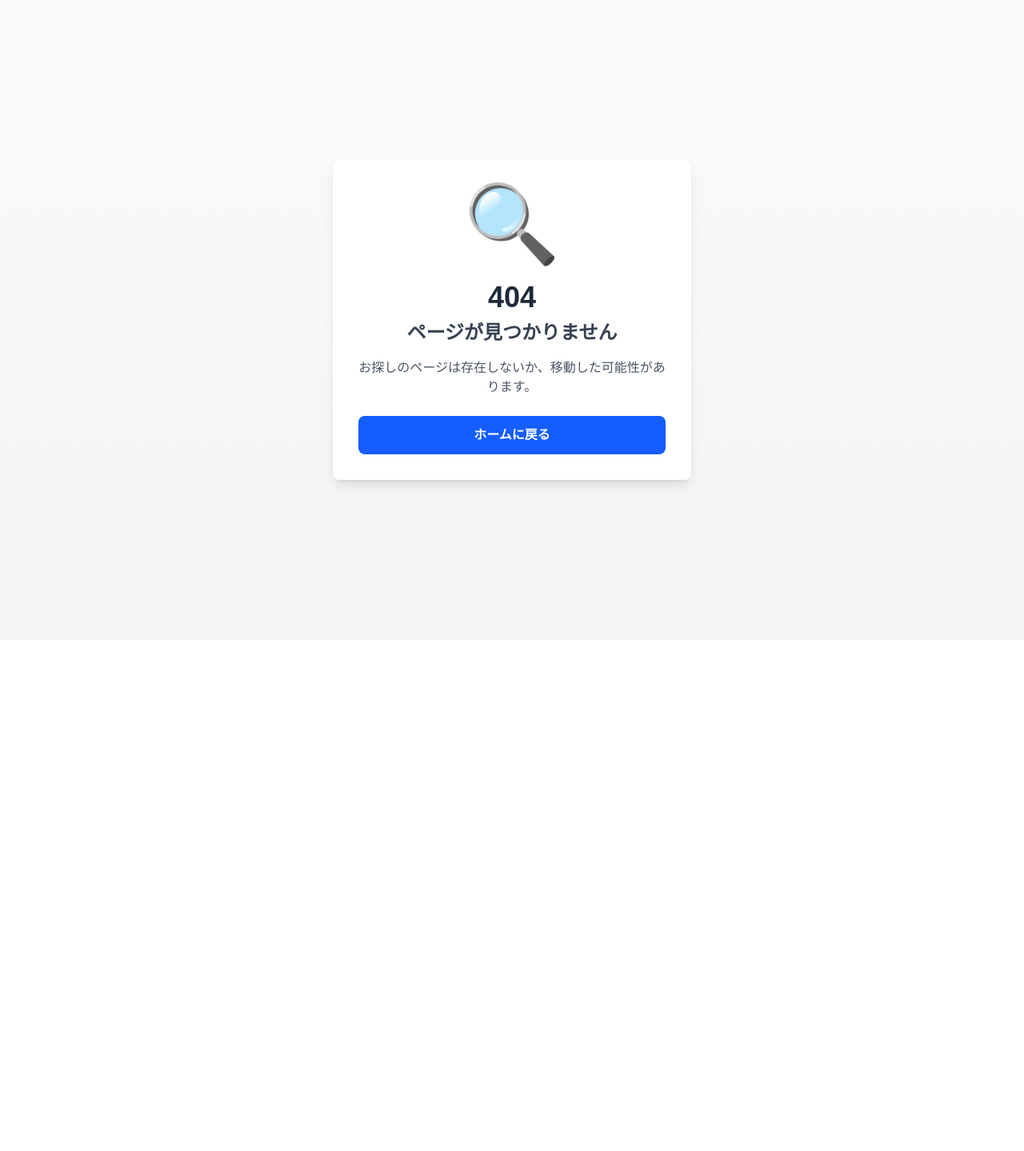
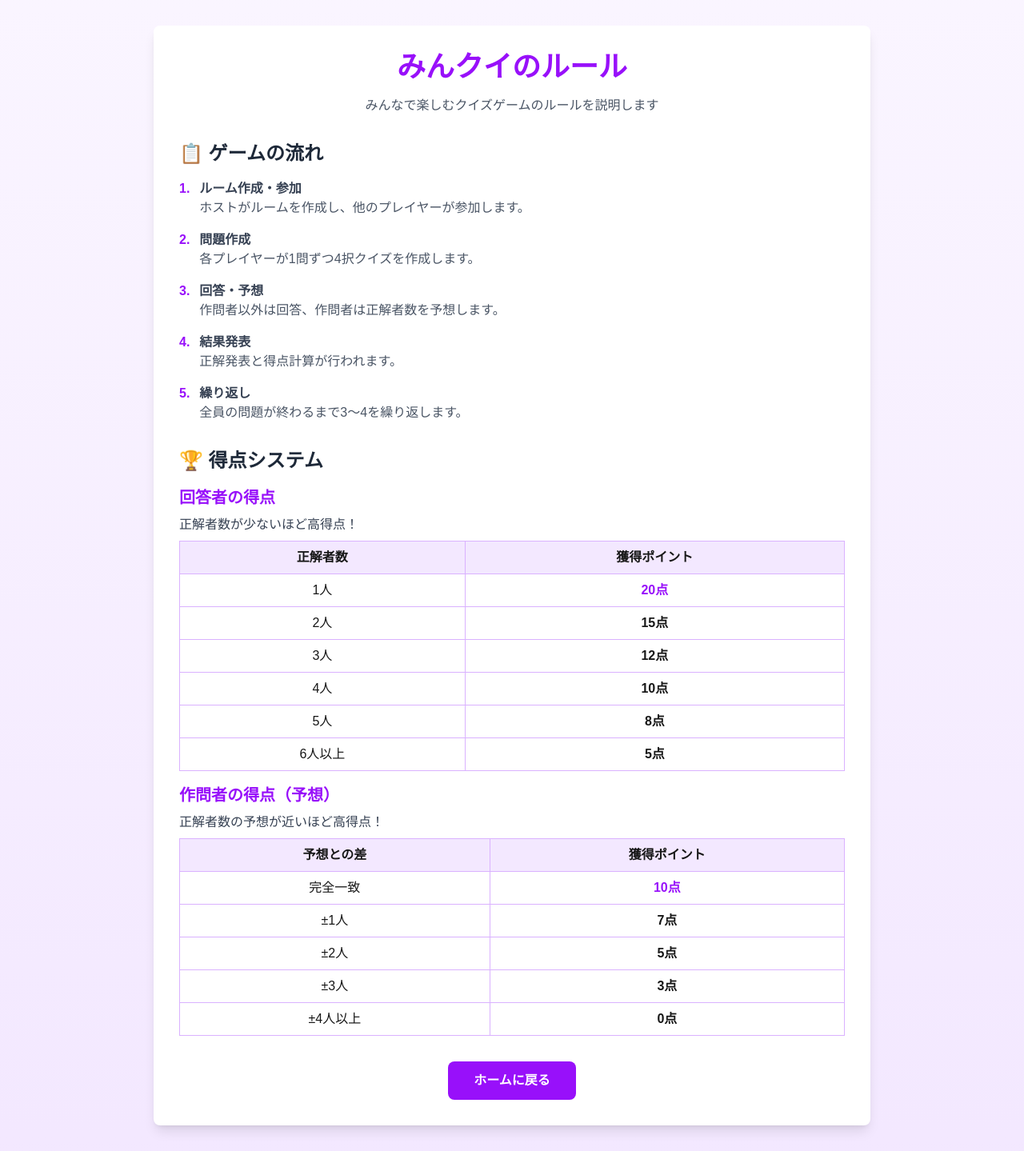
Before and after one commit to k-mysa6505/minna-de-quiz, a Next.js app: page /rules in a window 1280 px wide. Before the commit this address had no page. Shown: the whole page at 80% size. Before the commit the page ends 800 px from the top, so only its background shows below. Built offline with nearby package versions, Linux system fonts and the light colour scheme.

Commit message:
feat: ルール説明画面

```diff
--- /dev/null
+++ b/app/rules/page.tsx
@@ -0,0 +1,170 @@
+// app/rules/page.tsx
+// ルール説明ページ（オプション）
+'use client';
+
+import { useRouter } from 'next/navigation';
+
+export default function RulesPage() {
+  const router = useRouter();
+
+  return (
+    <main className="min-h-screen bg-gradient-to-b from-purple-50 to-purple-100 p-8">
+      <div className="max-w-4xl mx-auto bg-white rounded-lg shadow-lg p-8 space-y-8">
+        {/* タイトル */}
+        <div className="text-center">
+          <h1 className="text-4xl font-bold text-purple-600 mb-4">
+            みんクイのルール
+          </h1>
+          <p className="text-gray-600">
+            みんなで楽しむクイズゲームのルールを説明します
+          </p>
+        </div>
+
+        {/* ゲームの流れ */}
+        <section>
+          <h2 className="text-2xl font-bold text-gray-800 mb-4">
+            📋 ゲームの流れ
+          </h2>
+          <ol className="space-y-4 text-gray-700">
+            <li className="flex">
+              <span className="font-bold text-purple-600 mr-3">1.</span>
+              <div>
+                <strong>ルーム作成・参加</strong>
+                <p className="text-gray-600">ホストがルームを作成し、他のプレイヤーが参加します。</p>
+              </div>
+            </li>
+            <li className="flex">
+              <span className="font-bold text-purple-600 mr-3">2.</span>
+              <div>
+                <strong>問題作成</strong>
+                <p className="text-gray-600">各プレイヤーが1問ずつ4択クイズを作成します。</p>
+              </div>
+            </li>
+            <li className="flex">
+              <span className="font-bold text-purple-600 mr-3">3.</span>
+              <div>
+                <strong>回答・予想</strong>
+                <p className="text-gray-600">作問者以外は回答、作問者は正解者数を予想します。</p>
+              </div>
+            </li>
+            <li className="flex">
+              <span className="font-bold text-purple-600 mr-3">4.</span>
+              <div>
+                <strong>結果発表</strong>
+                <p className="text-gray-600">正解発表と得点計算が行われます。</p>
+              </div>
+            </li>
+            <li className="flex">
+              <span className="font-bold text-purple-600 mr-3">5.</span>
+              <div>
+                <strong>繰り返し</strong>
+                <p className="text-gray-600">全員の問題が終わるまで3〜4を繰り返します。</p>
+              </div>
+            </li>
+          </ol>
+        </section>
+
+        {/* 得点システム */}
+        <section>
+          <h2 className="text-2xl font-bold text-gray-800 mb-4">
+            🏆 得点システム
+          </h2>
+
+          <div className="space-y-4">
+            <div>
+              <h3 className="text-xl font-bold text-purple-600 mb-2">
+                回答者の得点
+              </h3>
+              <p className="text-gray-700 mb-2">
+                正解者数が少ないほど高得点！
+              </p>
+              <table className="w-full border-collapse">
+                <thead>
+                  <tr className="bg-purple-100">
+                    <th className="border border-purple-300 px-4 py-2">正解者数</th>
+                    <th className="border border-purple-300 px-4 py-2">獲得ポイント</th>
+                  </tr>
+                </thead>
+                <tbody>
+                  <tr>
+                    <td className="border border-purple-300 px-4 py-2 text-center">1人</td>
+                    <td className="border border-purple-300 px-4 py-2 text-center font-bold text-purple-600">20点</td>
+                  </tr>
+                  <tr>
+                    <td className="border border-purple-300 px-4 py-2 text-center">2人</td>
+                    <td className="border border-purple-300 px-4 py-2 text-center font-bold">15点</td>
+                  </tr>
+                  <tr>
+                    <td className="border border-purple-300 px-4 py-2 text-center">3人</td>
+                    <td className="border border-purple-300 px-4 py-2 text-center font-bold">12点</td>
+                  </tr>
+                  <tr>
+                    <td className="border border-purple-300 px-4 py-2 text-center">4人</td>
+                    <td className="border border-purple-300 px-4 py-2 text-center font-bold">10点</td>
+                  </tr>
+                  <tr>
+                    <td className="border border-purple-300 px-4 py-2 text-center">5人</td>
+                    <td className="border border-purple-300 px-4 py-2 text-center font-bold">8点</td>
+                  </tr>
+                  <tr>
+                    <td className="border border-purple-300 px-4 py-2 text-center">6人以上</td>
+                    <td className="border border-purple-300 px-4 py-2 text-center font-bold">5点</td>
+                  </tr>
+                </tbody>
+              </table>
+            </div>
+
+            <div>
+              <h3 className="text-xl font-bold text-purple-600 mb-2">
+                作問者の得点（予想）
+              </h3>
+              <p className="text-gray-700 mb-2">
+                正解者数の予想が近いほど高得点！
+              </p>
+              <table className="w-full border-collapse">
+                <thead>
+                  <tr className="bg-purple-100">
+                    <th className="border border-purple-300 px-4 py-2">予想との差</th>
+                    <th className="border border-purple-300 px-4 py-2">獲得ポイント</th>
+                  </tr>
+                </thead>
+                <tbody>
+                  <tr>
+                    <td className="border border-purple-300 px-4 py-2 text-center">完全一致</td>
+                    <td className="border border-purple-300 px-4 py-2 text-center font-bold text-purple-600">10点</td>
+                  </tr>
+                  <tr>
+                    <td className="border border-purple-300 px-4 py-2 text-center">±1人</td>
+                    <td className="border border-purple-300 px-4 py-2 text-center font-bold">7点</td>
+                  </tr>
+                  <tr>
+                    <td className="border border-purple-300 px-4 py-2 text-center">±2人</td>
+                    <td className="border border-purple-300 px-4 py-2 text-center font-bold">5点</td>
+                  </tr>
+                  <tr>
+                    <td className="border border-purple-300 px-4 py-2 text-center">±3人</td>
+                    <td className="border border-purple-300 px-4 py-2 text-center font-bold">3点</td>
+                  </tr>
+                  <tr>
+                    <td className="border border-purple-300 px-4 py-2 text-center">±4人以上</td>
+                    <td className="border border-purple-300 px-4 py-2 text-center font-bold">0点</td>
+                  </tr>
+                </tbody>
+              </table>
+            </div>
+          </div>
+        </section>
+
+        {/* 戻るボタン */}
+        <div className="text-center">
+          <button
+            onClick={() => router.push('/')}
+            className="bg-purple-600 hover:bg-purple-700 text-white font-bold py-3 px-8 rounded-lg"
+          >
+            ホームに戻る
+          </button>
+        </div>
+      </div>
+    </main>
+  );
+}
```
